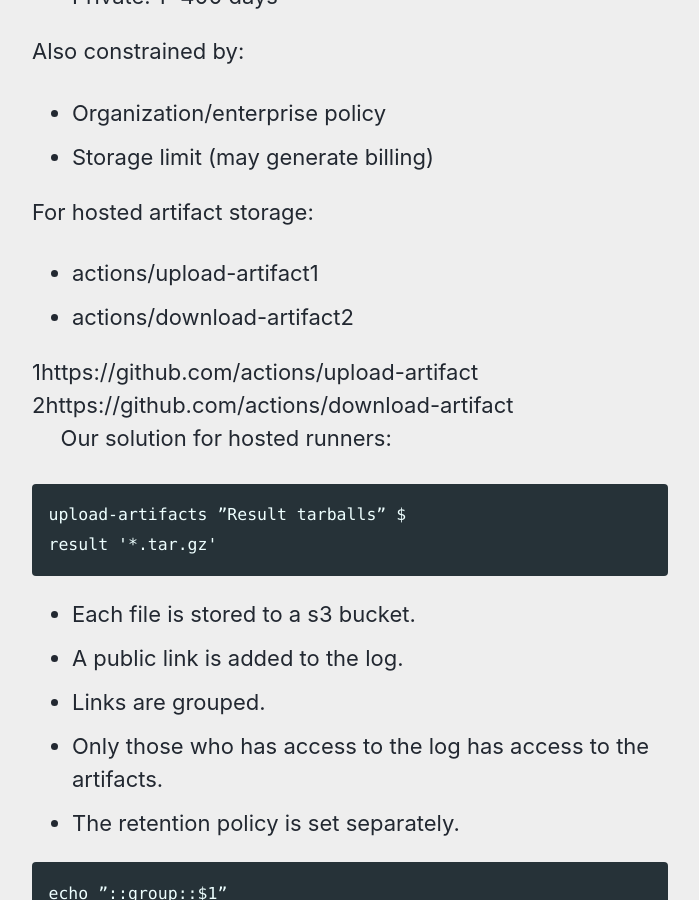
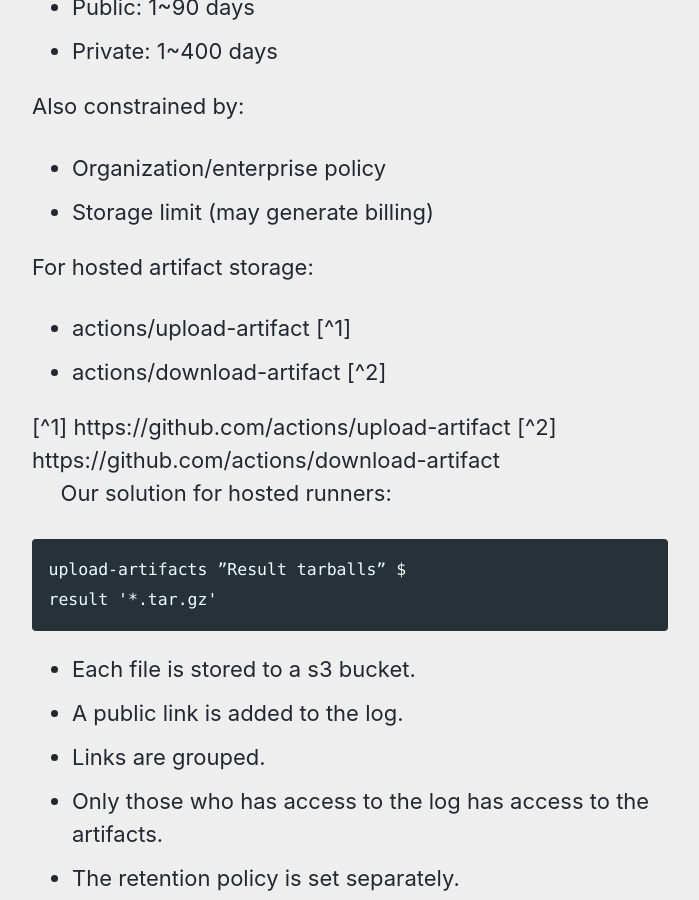
Before and after one commit to xc-jp/blog-posts, a Jekyll site: the page built from _posts/2022-05-10-Github-Actions.md, in a window 1280 px wide and 900 px high, scrolled down 7828 px. Shown: the whole window, without its empty margins (290-989 px from the left). Built offline with Jekyll 4.4.1, drawn with Linux system fonts in a browser that asks for light colours; cached includes are drawn as plain includes; some of the changed text lies outside the part shown.

Commit message:
added footnote and image

```diff
--- a/_posts/2022-05-10-Github-Actions.md
+++ b/_posts/2022-05-10-Github-Actions.md
@@ -50,6 +50,8 @@ Setup hierarchy:
 - **Step**: an action or a script
 - **Action**: a configurable and reusable script (c.f. a function)
 
+![](assets/overview-actions-simple.png)
+Figure 1: Runtime overview
 
 ### Advantages of GitHub Actions
 
@@ -250,11 +252,11 @@ Also constrained by:
 - Storage limit (may generate billing)
 
 For hosted artifact storage:
-- actions/upload-artifact1
-- actions/download-artifact2
+- actions/upload-artifact [^1]
+- actions/download-artifact [^2]
 
-1https://github.com/actions/upload-artifact
-2https://github.com/actions/download-artifact
+[^1] https://github.com/actions/upload-artifact
+[^2] https://github.com/actions/download-artifact
 
 Our solution for hosted runners:
 
```
Also changed, not shown: assets/overview-actions-simple.png (added).
